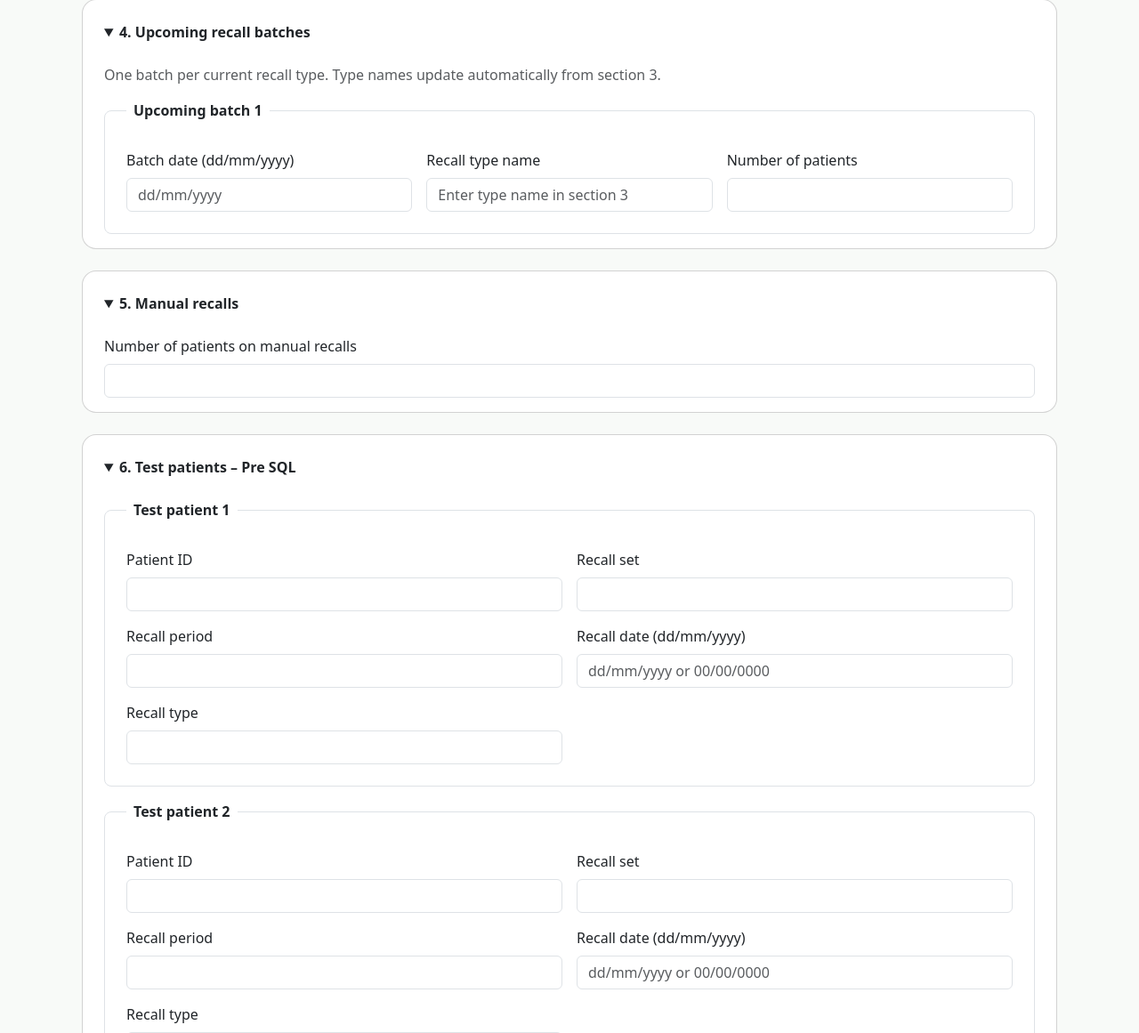
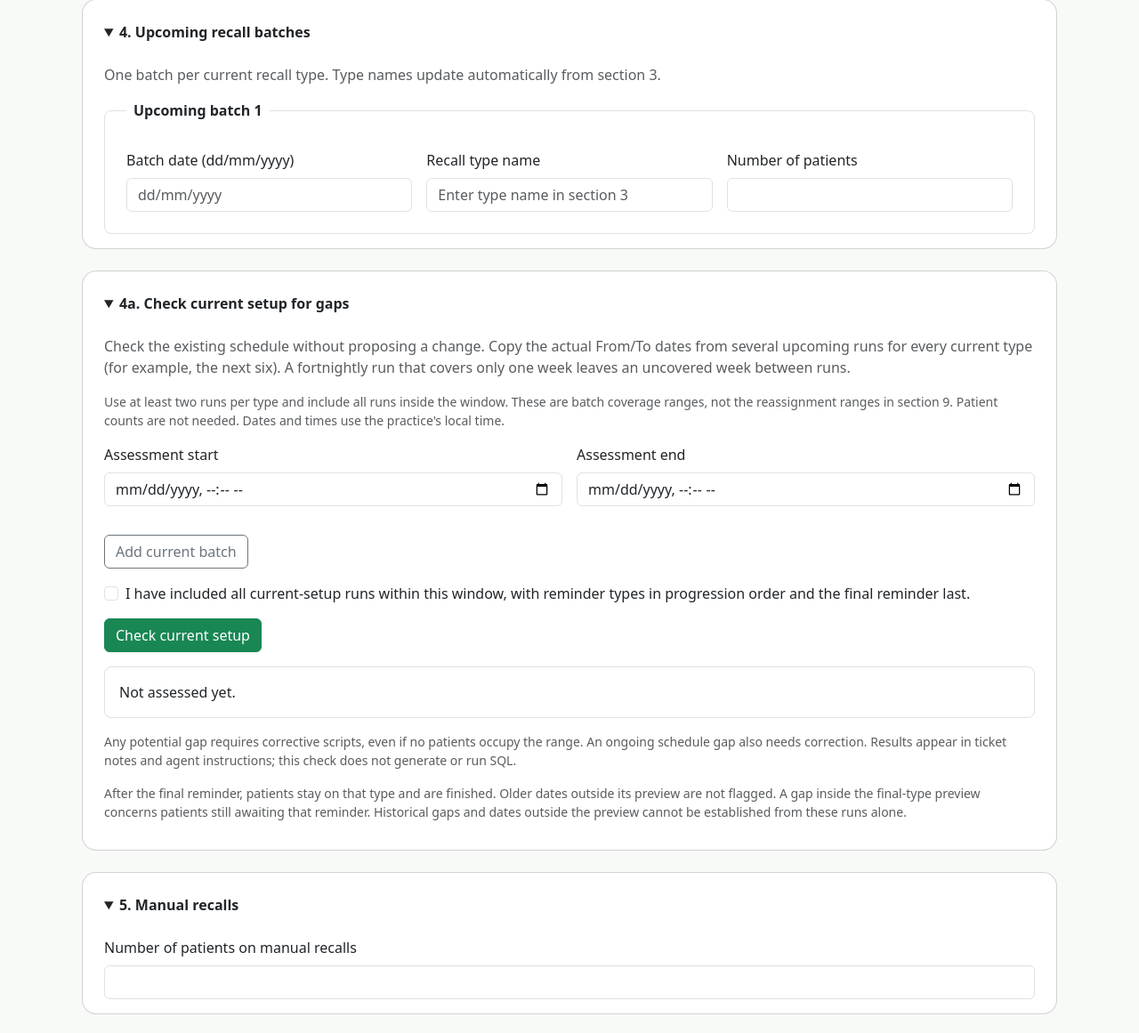
Before and after one commit to mattmasel/AutoChef, a Flask app: page /checklist in a window 1280 px wide. Shown: the part 1399-2560 px from the top of the page at 89% size. Run offline with Flask 3, Linux system fonts and the light colour scheme; some libraries are stand-ins or nearby versions.

Commit message:
Added missed dates checks to basic checklist
Added basic test to basic checklist to see if any patients will be missed with their current recall setup, even when not making any changes.

```diff
--- a/flaskr/static/js/agent-output.js
+++ b/flaskr/static/js/agent-output.js
@@ -30,6 +30,7 @@
     const modify = document.getElementById("job-type").value === "modify";
     form.querySelectorAll("[data-recall]").forEach(entry => window.AutoChefSchedule.update(entry));
     const coverage = modify ? window.AutoChefCoverage.evaluate() : null;
+    const currentCoverage = !modify ? window.AutoChefCurrentCoverage.evaluate() : null;
     const scripts = !modify || coverage.scripts === true;
     const fields = [...form.querySelectorAll("input, select")].filter(field => {
       if (field.matches(":disabled")) return false;
@@ -113,6 +114,10 @@
       line("h3", "Schedule change coverage assessment");
       coverage.details.forEach(detail => line("p", detail));
     }
+    if (!modify) {
+      line("h3", "Current setup coverage assessment");
+      currentCoverage.details.forEach(detail => line("p", detail));
+    }
     if (scripts) {
     line("h4", "Script Expiry Warning");
     line("p", `The attached SQL is only usable between ${todayText} and ${formatDate(expiry)}. If running outside those dates, please contact the automation team for an updated SQL.`);
--- a/flaskr/static/js/coverage.js
+++ b/flaskr/static/js/coverage.js
@@ -59,15 +59,16 @@
   function evaluate() {
     sync();const result=engine.assess(input()),decision=$('coverage-decision').value,evidence=$('coverage-evidence').value.trim();
     const fresh=approvedSignature===signature();
-    let scripts=null;
-    if(fresh && evidence) {
-      if(decision==='manual'||(decision==='required'&&result.state==='gap'))scripts=true;
-      if((decision==='none'&&result.state==='gap')||(decision==='clear'&&result.state==='clear'))scripts=false;
+    const hasGap=result.gaps.length>0;
+    let scripts=hasGap?true:null;
+    if(!hasGap && fresh && evidence) {
+      if(decision==='manual')scripts=true;
+      if(decision==='clear'&&result.state==='clear')scripts=false;
     }
     const details=[result.title,...result.messages];
     result.gaps.forEach(g=>details.push(`Starting on ${$(`recall-${g.initial}-name`).value}: recall dates ${engine.date(g.from)} to ${engine.date(g.to)} may miss or receive fewer reminders by the assessment end; new progression stops at ${$(`requested-${g.stalled}-name`).value || `type ${g.stalled+1}`}.`));
-    details.push(scripts===true?'Reviewer decision: scripts required.':scripts===false?'Reviewer decision: no scripts required within the reviewed scope.':'Script decision pending — do not treat this as approval to change the schedule.');
-    if(scripts!==null)details.push(`Review evidence: ${evidence}`);
+    details.push(hasGap?'Scripts required automatically: a potential coverage gap was detected. Run the corrective scripts regardless of whether any patients occupy the flagged ranges.':scripts===true?'Reviewer decision: scripts required.':scripts===false?'Reviewer decision: no scripts required within the reviewed scope.':'Script decision pending — do not treat this as approval to change the schedule.');
+    if(scripts!==null && evidence)details.push(`Review evidence: ${evidence}`);
     return {...result,scripts,includeRanges:scripts===true||(result.state==='gap'&&scripts===null),details};
   }
   function render() {const r=evaluate();$('coverage-result').replaceChildren(...r.details.map(t=>element('p','mb-2',t)));return r;}
--- /dev/null
+++ b/flaskr/static/js/current-coverage-engine.js
@@ -0,0 +1,88 @@
+/* Current setup: union of future coverage plus chronological stage hand-offs.
+   No patient records; dates outside the bounded preview are never called gaps. */
+(() => {
+  'use strict';
+  const {day,time,date}=window.AutoChefCoverageEngine;
+  function assess(input) {
+    const incomplete=message=>({state:'incomplete',title:'Current setup — assessment incomplete',scripts:null,gaps:[],pending:[],messages:[message]});
+    const start=time(input.start),end=time(input.end),count=input.types.length;
+    if(!Number.isFinite(start)||!Number.isFinite(end)||end<=start)return incomplete('Enter an assessment start and a later end time.');
+    if(!input.confirmed)return incomplete('Confirm all current-setup runs in this window and the reminder order.');
+    if(!count||count>50||input.batches.length>300)return incomplete('Use 1–50 current types and at most 300 preview rows.');
+    if(input.types.some(t=>!t.name.trim()))return incomplete('Name every current recall type.');
+    const rows=[];
+    for(const b of input.batches) {
+      const run=time(b.run),from=day(b.from),to=day(b.to);
+      if(!Number.isInteger(b.type)||b.type<0||b.type>=count||!Number.isFinite(run)||!Number.isFinite(from)||!Number.isFinite(to)||from>to||run<start||run>end)
+        return incomplete('Complete every preview row with a valid type, time within the window and inclusive From/To dates, or remove unused rows.');
+      rows.push({...b,run,from,to});
+    }
+    if(!rows.length)return incomplete('Add upcoming batches from the current setup.');
+    rows.sort((a,b)=>a.run-b.run);
+    for(let i=0;i<rows.length;i++)for(let j=i+1;j<rows.length&&rows[j].run===rows[i].run;j++) {
+      if(Math.abs(rows[j].type-rows[i].type)<=1&&rows[j].from<=rows[i].to&&rows[i].from<=rows[j].to)
+        return incomplete('Same-time overlapping runs have an unknown processing order. Supply verified distinct creation times or review manually.');
+    }
+    const gaps=[],pending=[],repeated=[],insufficient=[];
+    const byType=Array.from({length:count},(_,type)=>rows.filter(b=>b.type===type));
+    // Merge ALL supplied ranges: a later catch-up batch may fill an apparent hole.
+    for(let type=0;type<count;type++) {
+      const ranges=[...byType[type]].sort((a,b)=>a.from-b.from||a.to-b.to);
+      if(ranges.length<2)insufficient.push(type);
+      if(!ranges.length)continue;
+      let coveredTo=ranges[0].to;
+      for(const b of ranges.slice(1)) {
+        if(b.from>coveredTo+1)gaps.push({kind:'coverage',type,from:coveredTo+1,to:b.from-1});
+        coveredTo=Math.max(coveredTo,b.to);
+      }
+    }
+    // Every non-final batch supplies a hypothetical cohort to the next stage.
+    // Trace from that batch's creation time, so a downstream run that happened
+    // earlier cannot count as a pickup. Input records/counts are not required.
+    for(const seed of rows.filter(b=>b.type<count-1)) {
+      const later=rows.filter(b=>b.run>seed.run);
+      const points=new Set([seed.from,seed.to+1]);
+      for(const b of later) {
+        if(b.from>seed.from&&b.from<=seed.to)points.add(b.from);
+        if(b.to+1>seed.from&&b.to+1<=seed.to)points.add(b.to+1);
+      }
+      const sorted=[...points].sort((a,b)=>a-b);
+      for(let i=0;i<sorted.length-1;i++) {
+        const from=sorted[i],to=sorted[i+1]-1;
+        let stage=seed.type+1,entered=seed.run,finished=false,duplicate=false;
+        for(const b of later) {
+          if(b.type!==stage||from<b.from||from>b.to)continue;
+          if(finished){duplicate=true;continue;}
+          if(stage===count-1)finished=true;
+          else {stage++;entered=b.run;}
+        }
+        const entry={kind:'progression',initial:seed.type,run:seed.run,type:stage,from,to};
+        if(duplicate)repeated.push(entry);
+        if(finished)continue; // Normal: final type is retained, no next reminder.
+        // If no remaining run has moved past these dates, the preview may merely
+        // end before the reminder is due. Do not call the horizon boundary a gap.
+        const passed=later.some(b=>b.type===stage&&b.run>entered&&b.from>to);
+        (passed?gaps:pending).push(entry);
+      }
+    }
+    const messages=[`Window: ${input.start.replace('T',' ')} to ${input.end.replace('T',' ')} (practice local time).`,
+      'Checked inclusive recall-date coverage between the earliest and latest supplied ranges for each type, and progression after each non-final batch. No patient search or count is required.'];
+    for(let type=0;type<count;type++) {
+      const ranges=byType[type];
+      if(ranges.length)messages.push(`Preview scope — ${input.types[type].name}: ${date(Math.min(...ranges.map(b=>b.from)))} to ${date(Math.max(...ranges.map(b=>b.to)))}; ${ranges.length} runs.`);
+    }
+    for(const g of gaps)messages.push(g.kind==='coverage'
+      ?`Potential coverage gap — ${input.types[g.type].name}: recall dates ${date(g.from)} to ${date(g.to)} are not included in any supplied run between that type's preview ranges.`
+      :`Potential progression gap — after ${input.types[g.initial].name} at ${new Date(g.run*60000).toISOString().slice(0,16).replace('T',' ')}, recall dates ${date(g.from)} to ${date(g.to)} stop at ${input.types[g.type].name}; later runs move past these dates without picking them up.`);
+    if(insufficient.length)messages.push(`Add at least two runs for each type to check between-run coverage. Insufficient preview: ${insufficient.map(i=>input.types[i].name).join(', ')}.`);
+    if(pending.length)messages.push(`${pending.length} hypothetical progression segments extend beyond what this preview can establish. They are not classified as gaps; extend the preview to check their later reminders.`);
+    if(repeated.length)messages.push('Review required: some hypothetical patients can receive the final reminder more than once within this preview.');
+    messages.push('Final-reminder rule: receiving the final reminder completes the simulated sequence even though the type stays unchanged. Dates before the first supplied final-type range are not flagged as gaps. A hole inside the final-type preview applies only to hypothetical patients still awaiting that reminder, not patients who already received it.');
+    messages.push('This is a bounded preview check, not proof of historical or perpetual coverage. Dates outside the supplied ranges, existing stranded patients outside those ranges, eligibility, treatment resets and actual patient counts are not established. A later catch-up run outside the preview may resolve a flagged gap.');
+    const state=gaps.length?'gap':insufficient.length||repeated.length?'incomplete':'clear';
+    const scripts=gaps.length?true:state==='clear'?false:null;
+    messages.push(scripts===true?'Scripts required: a potential current-setup gap was detected, regardless of patient counts. Review corrective ranges and the schedule before running scripts; an ongoing schedule gap also needs correction. Do not re-enrol completed final reminders.':scripts===false?'No gap-driven scripts identified within the checked preview. This does not cancel scripts needed for other work.':'Script requirement unresolved — complete the preview or review the outstanding cases.');
+    return {state,scripts,gaps,pending,messages,title:state==='gap'?'Current setup — potential gap: scripts required':state==='clear'?'Current setup — no gaps detected within the checked preview':'Current setup — further review needed'};
+  }
+  window.AutoChefCurrentCoverageEngine={assess};
+})();
--- /dev/null
+++ b/flaskr/static/js/current-coverage.js
@@ -0,0 +1,69 @@
+(() => {
+  'use strict';
+  const $=id=>document.getElementById(id),form=$('checklist-form'),batches=[];
+  let lastSignature=null;
+  function signature() {
+    return JSON.stringify([$('job-type').value,$('recall-count').value,
+      $('current-coverage-start').value,$('current-coverage-end').value,
+      batches.filter(b=>!b.removed).map(b=>[b.type.value,b.run.value,b.from.value,b.to.value]),
+      [...new FormData(form)].filter(([key])=>/^recalls\[/.test(key))]);
+  }
+  function element(tag,cls,text) {const e=document.createElement(tag);e.className=cls||'';if(text)e.textContent=text;return e;}
+  function control(parent,label,type,id) {
+    const wrap=element('div','col-md'),lab=element('label','form-label',label);lab.htmlFor=id;
+    const field=document.createElement(type==='select'?'select':'input');field.id=id;
+    field.className=type==='select'?'form-select':'form-control';if(type!=='select')field.type=type;
+    wrap.append(lab,field);parent.append(wrap);return field;
+  }
+  function sync() {
+    const basic=$('job-type').value==='basic';
+    $('current-coverage-section').hidden=!basic;$('current-coverage-fields').disabled=!basic;
+    const count=Number($('recall-count').value);
+    if(!Number.isSafeInteger(count)||count<0||count>50)return;
+    for(const b of batches) {
+      const previous=b.type.value;b.type.replaceChildren();
+      for(let i=-1;i<count;i++) {
+        const o=element('option','',i<0?'Select type':`${i+1}. ${$(`recall-${i}-name`)?.value||'Recall type'}`);
+        o.value=i<0?'':String(i);b.type.append(o);
+      }
+      b.type.value=previous!==''&&Number(previous)<count?previous:'';
+    }
+  }
+  function changed() {
+    lastSignature=signature();
+    $('current-coverage-confirm').checked=false;
+    $('current-coverage-result').textContent='Inputs changed. Confirm the preview and check again; previous results are no longer current.';
+  }
+  function addBatch() {
+    if(batches.filter(b=>!b.removed).length>=300){$('current-coverage-result').textContent='Use at most 300 preview rows.';return;}
+    const id=batches.length,box=element('fieldset','border rounded-3 p-3'),row=element('div','row g-3');box.append(row);
+    const type=control(row,'Recall type','select',`current-batch-${id}-type`);
+    const run=control(row,'Send / creation time','datetime-local',`current-batch-${id}-run`);
+    const dates=element('div','row g-3 mt-1');box.append(dates);
+    const from=control(dates,'Recall Date From','date',`current-batch-${id}-from`),to=control(dates,'Recall Date To','date',`current-batch-${id}-to`);
+    const remove=element('button','btn btn-outline-danger btn-sm mt-3','Remove batch');remove.type='button';box.append(remove);
+    const b={box,type,run,from,to,removed:false};batches.push(b);$('current-coverage-batches').append(box);
+    remove.addEventListener('click',()=>{b.removed=true;box.hidden=box.disabled=true;changed();form.dispatchEvent(new Event('change',{bubbles:true}));});
+    sync();changed();form.dispatchEvent(new Event('change',{bubbles:true}));
+  }
+  function evaluate() {
+    sync();
+    const count=Number($('recall-count').value);
+    const input={start:$('current-coverage-start').value,end:$('current-coverage-end').value,
+      confirmed:$('current-coverage-confirm').checked,
+      types:Number.isSafeInteger(count)&&count>=0&&count<=50?Array.from({length:count},(_,i)=>({name:$(`recall-${i}-name`)?.value||''})):[],
+      batches:batches.filter(b=>!b.removed).map(b=>({type:b.type.value===''?-1:Number(b.type.value),run:b.run.value,from:b.from.value,to:b.to.value}))};
+    const r=!input.start&&!input.end&&!input.batches.length
+      ?{state:'unassessed',title:'Current setup — not assessed',scripts:null,gaps:[],messages:['Add the current upcoming preview in section 4a to check for coverage gaps. No coverage conclusion has been made.']}
+      :window.AutoChefCurrentCoverageEngine.assess(input);
+    return {...r,details:[r.title,...r.messages]};
+  }
+  function render() {const r=evaluate();$('current-coverage-result').replaceChildren(...r.details.map(t=>element('p','mb-2',t)));return r;}
+  function onChange(event) {
+    if(event.target.id==='current-coverage-confirm')return;
+    if(event.target.closest?.('#current-coverage-fields')||/^recalls\[/.test(event.target.name||'')||['recall-count','job-type'].includes(event.target.id)) {sync();if(signature()!==lastSignature)changed();}
+  }
+  form.addEventListener('input',onChange);form.addEventListener('change',onChange);
+  $('current-coverage-add').addEventListener('click',addBatch);$('current-coverage-check').addEventListener('click',render);
+  window.AutoChefCurrentCoverage={evaluate,render,sync};sync();lastSignature=signature();
+})();
--- a/flaskr/static/js/output.js
+++ b/flaskr/static/js/output.js
@@ -26,6 +26,7 @@
     }
     const modify = document.getElementById("job-type").value === "modify";
     const coverage = modify ? window.AutoChefCoverage.evaluate() : null;
+    const currentCoverage = !modify ? window.AutoChefCurrentCoverage.evaluate() : null;
     // Only validate script ranges when they are included in this output.
     form.querySelectorAll("[data-recall]").forEach(entry => window.AutoChefSchedule.update(entry));
     const relevant = [...form.querySelectorAll("input, select")].filter((field) => {
@@ -117,6 +118,10 @@
         }
       }
     }
+    if (!modify) {
+      line("h3", "Current setup coverage assessment");
+      currentCoverage.details.forEach(detail => line("p", detail));
+    }
     line("h3", "Number of Patients for Each Recall Period");
     for (let i = 0; i < periods; i++) {
       line("p", `Patients on ${value(`periods[${i}][months]`)} month period - ${value(`periods[${i}][patients]`)}`);
--- a/flaskr/templates/checklist.html
+++ b/flaskr/templates/checklist.html
@@ -190,6 +190,25 @@
     </div>
   </details>
 
+  <details id="current-coverage-section" class="card rounded-4 mb-4" open>
+    <summary class="p-4 fw-semibold">4a. Check current setup for gaps</summary>
+    <fieldset id="current-coverage-fields" class="card-body px-4 pt-0">
+      <p class="text-body-secondary">Check the existing schedule without proposing a change. Copy the actual From/To dates from several upcoming runs for every current type (for example, the next six). A fortnightly run that covers only one week leaves an uncovered week between runs.</p>
+      <p class="form-text">Use at least two runs per type and include all runs inside the window. These are batch coverage ranges, not the reassignment ranges in section 9. Patient counts are not needed. Dates and times use the practice's local time.</p>
+      <div class="row g-3 mb-3">
+        <div class="col-md"><label class="form-label" for="current-coverage-start">Assessment start</label><input id="current-coverage-start" type="datetime-local" class="form-control"></div>
+        <div class="col-md"><label class="form-label" for="current-coverage-end">Assessment end</label><input id="current-coverage-end" type="datetime-local" class="form-control"></div>
+      </div>
+      <div id="current-coverage-batches" class="d-grid gap-3 mb-3"></div>
+      <button id="current-coverage-add" type="button" class="btn btn-outline-secondary mb-3">Add current batch</button>
+      <label class="form-check mb-3"><input id="current-coverage-confirm" type="checkbox" class="form-check-input"> I have included all current-setup runs within this window, with reminder types in progression order and the final reminder last.</label>
+      <button id="current-coverage-check" type="button" class="btn btn-success mb-3">Check current setup</button>
+      <div id="current-coverage-result" class="border rounded-3 p-3 mb-3" role="status" aria-live="polite">Not assessed yet.</div>
+      <p class="form-text">Any potential gap requires corrective scripts, even if no patients occupy the range. An ongoing schedule gap also needs correction. Results appear in ticket notes and agent instructions; this check does not generate or run SQL.</p>
+      <p class="form-text">After the final reminder, patients stay on that type and are finished. Older dates outside its preview are not flagged. A gap inside the final-type preview concerns patients still awaiting that reminder. Historical gaps and dates outside the preview cannot be established from these runs alone.</p>
+    </fieldset>
+  </details>
+
   <details class="card rounded-4 mb-4" open>
     <summary class="p-4 fw-semibold">5. Manual recalls</summary>
     <div class="card-body px-4 pt-0">
@@ -258,17 +277,16 @@
       <p class="small text-body-secondary">Added, removed or reordered stages need manual review. Date comparison cannot establish actual patient counts, exclusions, treatment resets or coverage beyond the assessment window. Same-time overlapping batches may require manual review.</p>
       <button id="coverage-check" type="button" class="btn btn-success mb-3">Check coverage</button>
       <div id="coverage-result" class="border rounded-3 p-3 mb-4" role="status" aria-live="polite">Not assessed yet.</div>
-      <label for="coverage-decision" class="form-label">Patient check / script decision</label>
+      <p class="form-text">Any detected potential gap automatically requires corrective scripts, even if no patients actually occupy that range. No patient search or count is required, and this requirement cannot be overridden below. An incomplete assessment still needs review.</p>
+      <label for="coverage-decision" class="form-label">Review decision when no gap is detected</label>
       <select id="coverage-decision" class="form-select mb-3">
         <option value="pending">Pending — review required</option>
-        <option value="required">Affected patients confirmed — scripts required</option>
-        <option value="none">Checked flagged ranges — no affected patients, no scripts required</option>
         <option value="clear">Reviewed clear assessment — no scripts required within assessed scope</option>
         <option value="manual">Manual review — scripts required</option>
       </select>
       <label for="coverage-evidence" class="form-label">Review evidence / decision notes</label>
-      <textarea id="coverage-evidence" class="form-control" rows="3" placeholder="Record the patient count/check, review scope and reason for your script decision. Do not enter patient identifiers."></textarea>
-      <p class="form-text">A decision and review notes are required before generating booking instructions. Changes to coverage inputs, schedules or script ranges reset the decision to Pending. This page does not generate or run SQL.</p>
+      <textarea id="coverage-evidence" class="form-control" rows="3" placeholder="Record the review scope and reason for any manual decision. Patient counts are not required. Do not enter patient identifiers."></textarea>
+      <p class="form-text">A detected gap requires scripts automatically and retains the corrective date ranges in the output. Otherwise, a decision and review notes are required before generating booking instructions. Changes to coverage inputs, schedules or script ranges reset manual decisions to Pending and recalculate the requirement. This page does not generate or run SQL.</p>
     </fieldset>
   </details>
   <details class="card rounded-4 mb-4" open>
@@ -319,7 +337,7 @@
 <section class="card rounded-4 mb-4" aria-labelledby="agent-heading">
   <div class="card-body p-4">
     <h2 id="agent-heading" class="h5">Agent instructions</h2>
-    <p class="text-body-secondary">Modify Recall Setup requires a reviewed coverage/script decision in 8a. SQL and bulk modification instructions are included only when scripts are required. Basic Checklist retains its existing SQL workflow. Expiry is one day before the earliest upcoming batch in section 4. Today uses Australia/Perth time. Review approval wording and ensure the SQL and bulk mod form are attached before sending.</p>
+    <p class="text-body-secondary">Modify Recall Setup requires a reviewed coverage/script decision in 8a. SQL and bulk modification instructions are included only when scripts are required. Basic Checklist includes the current-setup assessment from 4a and retains its existing SQL workflow for corrective work; a clear preview does not approve or cancel that work. Expiry is one day before the earliest upcoming batch in section 4. Today uses Australia/Perth time. Review approval wording and ensure the SQL and bulk mod form are attached before sending.</p>
     <div class="d-flex flex-wrap gap-2 mb-3">
       <button type="button" id="generate-agent" class="btn btn-success">Generate agent instructions</button>
       <button type="button" id="copy-agent" class="btn btn-outline-secondary" disabled>Copy formatted instructions</button>
@@ -421,6 +439,8 @@
 <script src="{{ url_for('static', filename='js/checklist.js') }}" defer></script>
 <script src="{{ url_for('static', filename='js/coverage-engine.js') }}" defer></script>
 <script src="{{ url_for('static', filename='js/coverage.js') }}" defer></script>
+<script src="{{ url_for('static', filename='js/current-coverage-engine.js') }}" defer></script>
+<script src="{{ url_for('static', filename='js/current-coverage.js') }}" defer></script>
 <script src="{{ url_for('static', filename='js/output.js') }}" defer></script>
 <script src="{{ url_for('static', filename='js/agent-output.js') }}" defer></script>
 {% endblock %}
```
Also changed, not shown: tests/coverage-policy.cjs (added, +61 -0 lines), tests/current-coverage-ui.cjs (added, +45 -0 lines), tests/current-coverage.cjs (added, +54 -0 lines), README.md.
